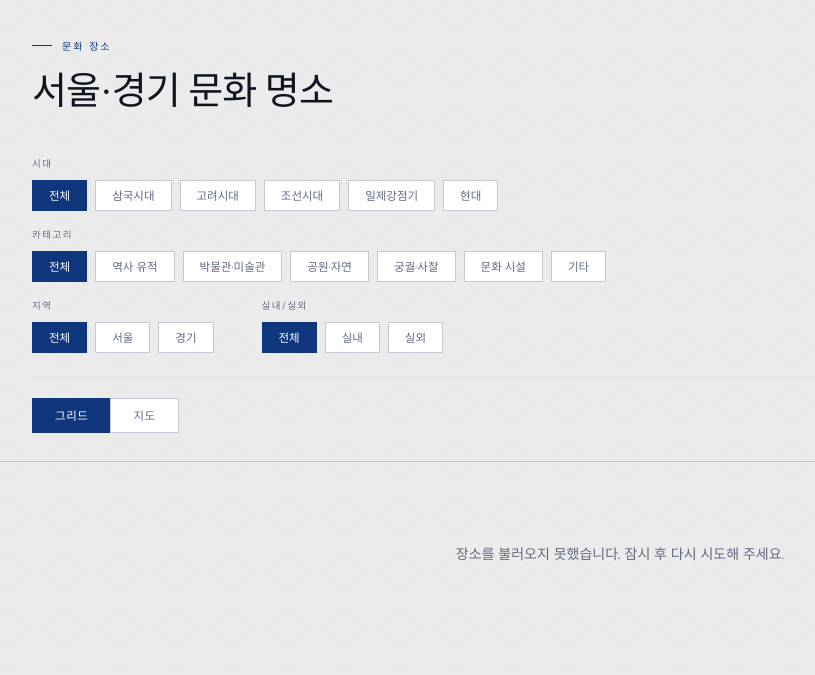
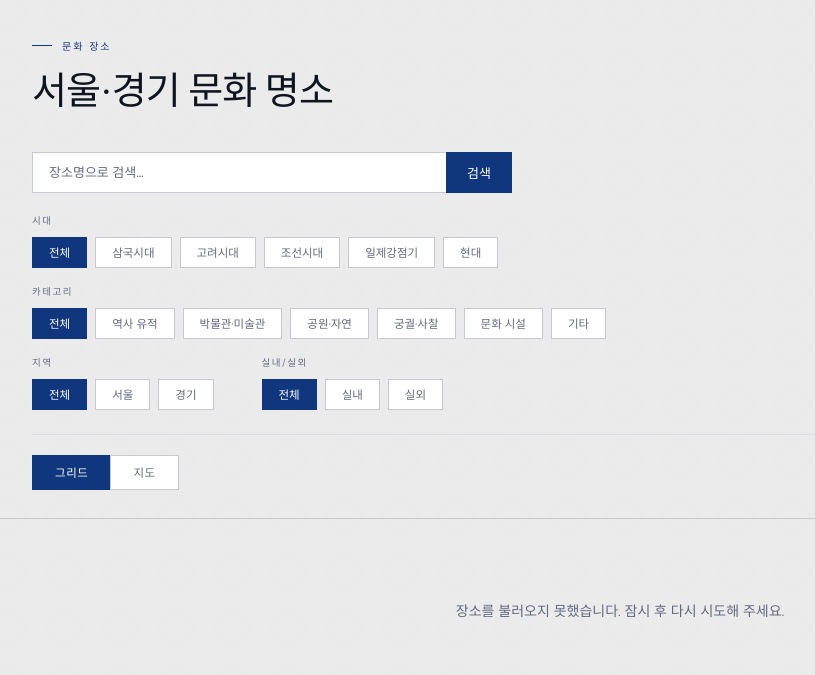
Before and after one commit to Jirunu/culture_route, a Django app: page /places/ in a window 1280 px wide. Shown: the part 74-749 px from the top of the page, without its empty margins (20-835 px from the left). Run offline with Django 5.2, Linux system fonts and the light colour scheme; data that the repository does not hold is empty; parts of the project's set-up code (start-up, migrations or seed data) failed here and were passed over; some libraries are stand-ins or nearby versions.

Commit message:
places: 장소명 검색 기능 추가
- 필터 위에 검색 인풋 추가 (Enter 또는 검색 버튼)
- 기존 필터(시대/카테고리/지역/실내외)와 조합 가능
- 검색어 입력 시 ✕ 버튼 표시, 클릭하면 검색 초기화
- 백엔드 /api/places/filter/?q= 이미 지원 중 (name__icontains)

Co-Authored-By: Claude Sonnet 4.6 <noreply@anthropic.com>

```diff
--- a/templates/places.html
+++ b/templates/places.html
@@ -36,8 +36,37 @@
   .page-title { font-family: 'Noto Serif KR', serif; font-size: 38px; font-weight: 300; letter-spacing: -0.025em; line-height: 1.3; margin-bottom: 8px; }
   .page-count { font-size: 12px; color: var(--muted); margin-top: 8px; }
 
+  /* ── SEARCH BAR ── */
+  .search-section { padding: 28px 52px 0; position: relative; z-index: 1; }
+  .search-wrap { display: flex; gap: 0; max-width: 480px; }
+  .search-input {
+    flex: 1; padding: 10px 16px;
+    border: 1px solid var(--border); border-right: none;
+    background: var(--white); color: var(--ink);
+    font-family: 'DM Sans', sans-serif; font-size: 13px;
+    outline: none; transition: border-color .18s;
+  }
+  .search-input::placeholder { color: var(--muted); }
+  .search-input:focus { border-color: var(--accent); }
+  .search-btn {
+    padding: 10px 20px;
+    background: var(--accent); color: var(--white);
+    border: 1px solid var(--accent);
+    font-family: 'DM Sans', sans-serif; font-size: 13px;
+    cursor: pointer; transition: background .18s; white-space: nowrap;
+  }
+  .search-btn:hover { background: var(--accent-lt); }
+  .search-clear {
+    padding: 10px 14px;
+    border: 1px solid var(--border); border-left: none;
+    background: var(--white); color: var(--muted);
+    font-size: 14px; cursor: pointer; transition: all .18s;
+    display: none;
+  }
+  .search-clear:hover { color: var(--ink); }
+
   /* ── FILTER BAR ── */
-  .filter-section { padding: 32px 52px 0; position: relative; z-index: 1; }
+  .filter-section { padding: 20px 52px 0; position: relative; z-index: 1; }
   .filter-group { margin-bottom: 16px; }
   .filter-label { font-size: 9.5px; letter-spacing: 0.16em; color: var(--muted); text-transform: uppercase; margin-bottom: 10px; }
   .filter-pills { display: flex; flex-wrap: wrap; gap: 8px; }
@@ -118,6 +147,18 @@
   <p class="page-eyebrow">문화 장소</p>
   <h1 class="page-title">서울·경기 문화 명소</h1>
   <p class="page-count" id="place-count">불러오는 중…</p>
+</div>
+
+<!-- SEARCH BAR -->
+<div class="search-section">
+  <div class="search-wrap">
+    <input type="text" id="search-input" class="search-input"
+      placeholder="장소명으로 검색…"
+      oninput="onSearchInput()"
+      onkeydown="if(event.key==='Enter')doSearch()">
+    <button class="search-btn" onclick="doSearch()">검색</button>
+    <button class="search-clear" id="search-clear" onclick="clearSearch()">✕</button>
+  </div>
 </div>
 
 <!-- FILTER BAR -->
@@ -218,7 +259,7 @@ async function doLogout() {
 initNav();
 
 const NO_IMG = '/static/culture/images/no_map_image.png';
-const filters = { era: '', category: '', region: '', is_indoor: '' };
+const filters = { era: '', category: '', region: '', is_indoor: '', q: '' };
 
 /* ── 페이지네이션 상태 ── */
 const PAGE_SIZE = 15;
@@ -292,12 +333,31 @@ function initPills(groupId, key) {
   });
 }
 
+/* ── 검색 핸들러 ── */
+function onSearchInput() {
+  const val = document.getElementById('search-input').value;
+  document.getElementById('search-clear').style.display = val ? 'block' : 'none';
+}
+
+function doSearch() {
+  filters.q = document.getElementById('search-input').value.trim();
+  fetchPlaces();
+}
+
+function clearSearch() {
+  document.getElementById('search-input').value = '';
+  document.getElementById('search-clear').style.display = 'none';
+  filters.q = '';
+  fetchPlaces();
+}
+
 function buildQuery() {
   const params = new URLSearchParams();
   if (filters.era) params.set('era', filters.era);
   if (filters.category) params.set('category', filters.category);
   if (filters.region) params.set('region', filters.region);
   if (filters.is_indoor !== '') params.set('is_indoor', filters.is_indoor);
+  if (filters.q) params.set('q', filters.q);
   return params.toString();
 }
 
```
